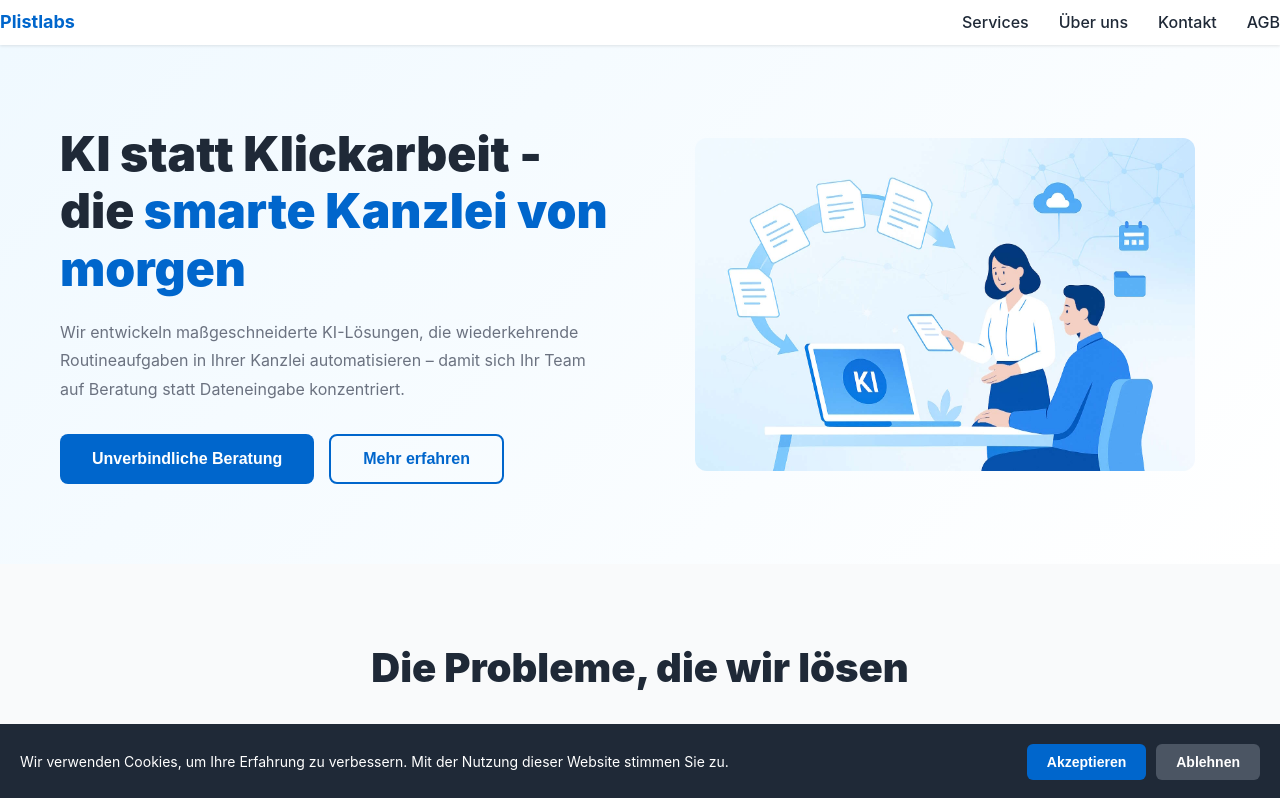
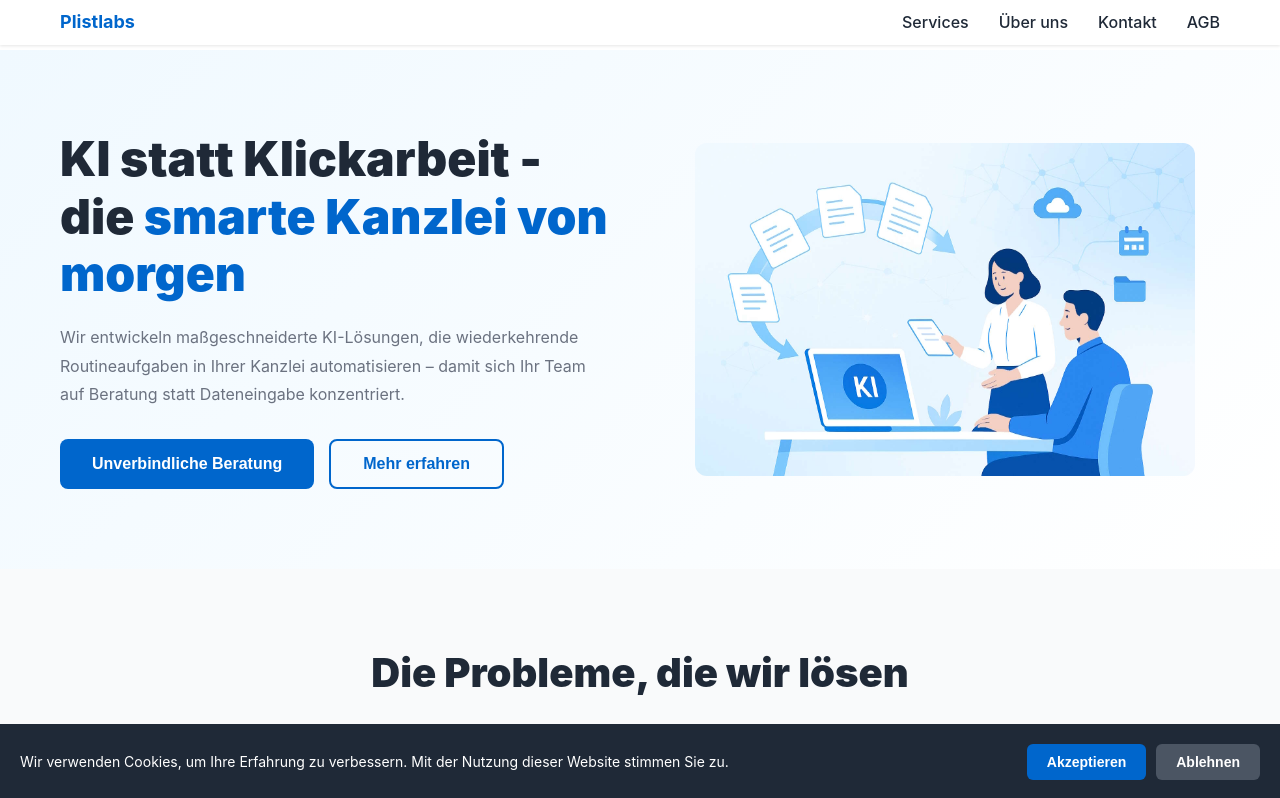
Before and after one commit to plistlabs/plistlabs-website, a Vue app: page / in a window 1280 px wide. Shown: the top 798 px of the page. Built offline with nearby package versions, Linux system fonts and the light colour scheme.

Commit message:
agb bugfix

```diff
--- a/index.html
+++ b/index.html
@@ -23,22 +23,32 @@
       max-width: 1200px;
       margin: 0 auto;
       padding: 0 20px;
+      width: 100%;
     }
 
     /* Header */
     header {
       background-color: #ffffff;
       padding: 8px 0;
-      position: sticky;
+      position: fixed;
       top: 0;
+      left: 0;
+      right: 0;
       z-index: 100;
       box-shadow: 0 1px 3px rgba(0, 0, 0, 0.1);
+    }
+
+    body {
+      padding-top: 50px;
     }
 
     .header-content {
       display: flex;
       justify-content: space-between;
       align-items: center;
+      max-width: 1200px;
+      margin: 0 auto;
+      padding: 0 20px;
     }
 
     .logo {
@@ -488,6 +498,10 @@
       padding: 80px 0;
     }
 
+    .contact .section-title {
+      color: #1f2937;
+    }
+
     .contact-wrapper {
       display: grid;
       grid-template-columns: 1fr 1fr;
@@ -884,6 +898,10 @@
         gap: 30px;
       }
 
+      .contact-info {
+        text-align: left;
+      }
+
       .footer-content {
         grid-template-columns: 1fr;
         gap: 20px;
--- a/src/App.vue
+++ b/src/App.vue
@@ -9,7 +9,7 @@
           <a href="#services" @click="closeMenu">Services</a>
           <a href="#about" @click="closeMenu">Über uns</a>
           <a href="#contact" @click="closeMenu">Kontakt</a>
-          <a href="/agb" @click="closeMenu">AGB</a>
+          <a href="/agb.html" @click="closeMenu">AGB</a>
         </nav>
       </div>
     </header>
@@ -362,7 +362,7 @@
             <h4>Rechtliches</h4>
             <a href="#" @click="showImpressum">Impressum</a>
             <a href="#" @click="showDatenschutz">Datenschutzerklärung</a>
-            <a href="/agb">AGB</a>
+            <a href="/agb.html">AGB</a>
           </div>
           <div class="footer-section">
             <h4>Folgen Sie uns</h4>
```
Also changed, not shown: agb.html (renamed from public/agb.html).
